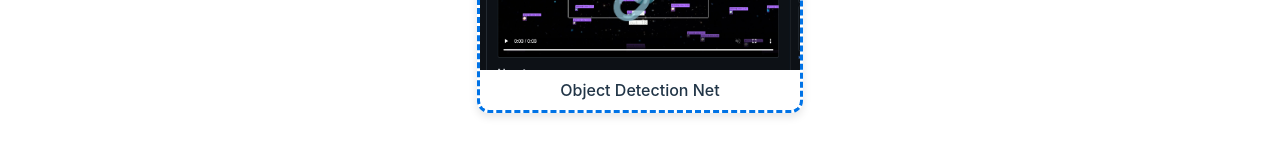
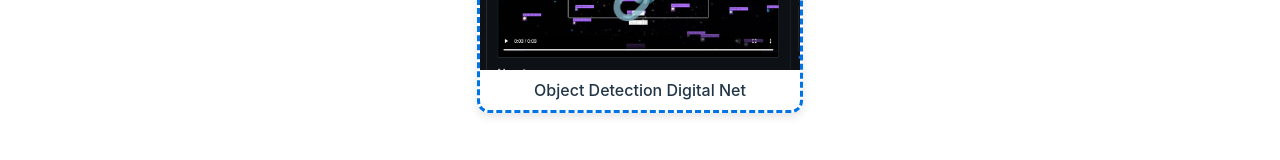
Before and after one commit to AlexHolly007/Portfolio, a React (Vite) app: page / in a window 1280 px wide. Shown: the part 3572-3732 px from the top of the page. Built offline with nearby package versions, Linux system fonts and the light colour scheme.

Commit message:
adding project

```diff
--- a/src/components/projects_section.tsx
+++ b/src/components/projects_section.tsx
@@ -10,7 +10,7 @@ const Projects: React.FC = () => {
             <div className="container">
                 <Project url="https://youtu.be/wBHxsVFhX0U" text="AlexOS C programming"/>
                 <Project url="https://www.youtube.com/watch?v=Bfcg4tS8hpw" text="Ecosystem Evolution Simulation"/>
-                <WebsiteProject text="Object Detection Net" url="https://github.com/AlexHolly007/Digital-Net" thumbnailUrl="src/assets/digital_net.jpeg"/>
+                <WebsiteProject text="Object Detection Digital Net" url="https://github.com/AlexHolly007/Digital-Net" thumbnailUrl="src/assets/digital_net.jpeg"/>
             </div>
         </div>
     )
```
